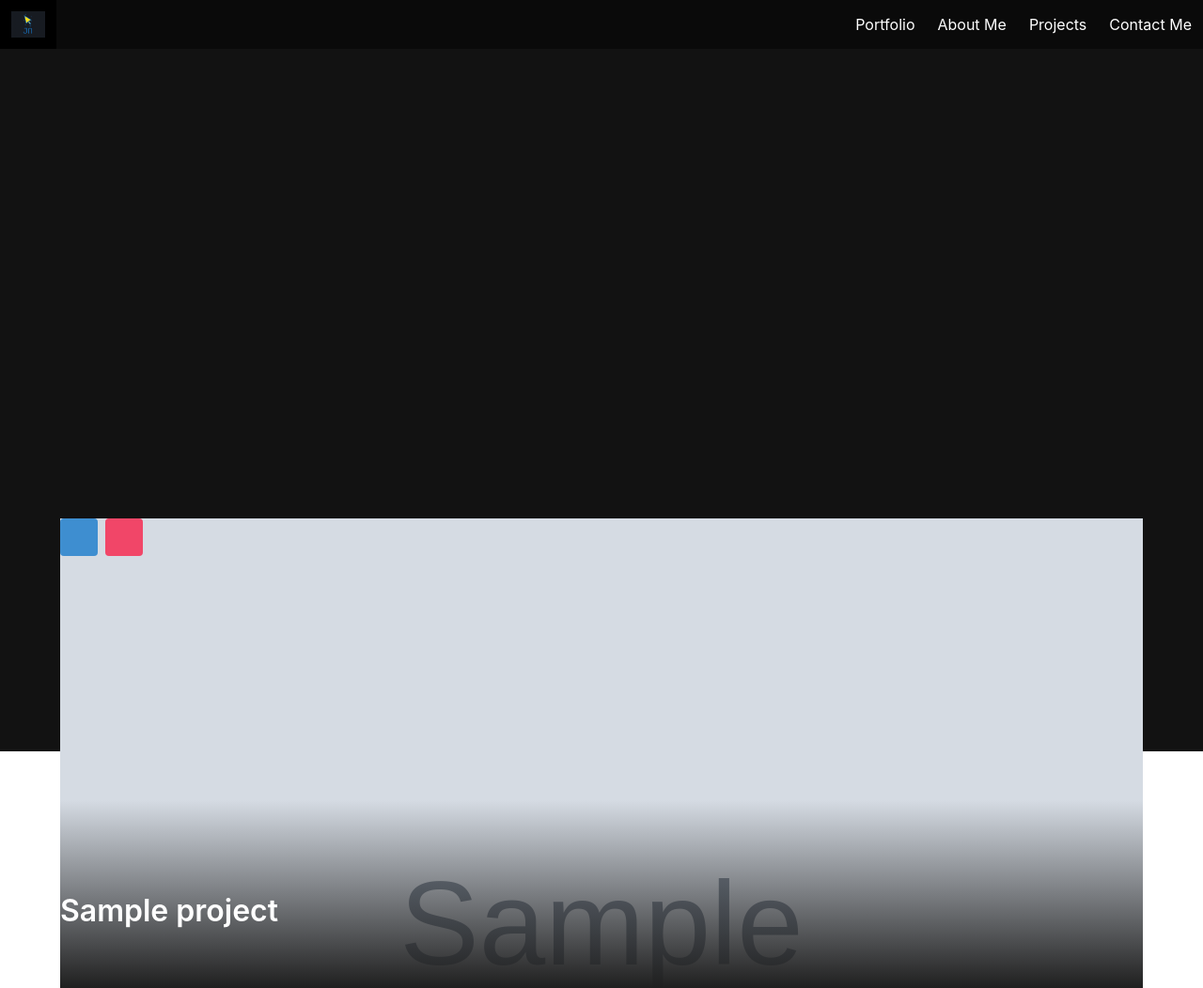
After one commit to Tiranoe/Portfolio, a Django app: page /projects/1/ in a window 1280 px wide. The commit adds this page. Shown: the whole page at 94% size. Run offline with Django 4.2, Linux system fonts and the light colour scheme; tables that the repository leaves empty hold one stand-in row (values such as "Sample post"); grey boxes marked "Sample" are stand-in pictures.

Commit message:
project detail page is now added

```diff
--- a/main_app/static/styles/main.css
+++ b/main_app/static/styles/main.css
@@ -33,3 +33,40 @@ h3 {
 p {
     font-size: 12px;
 }
+.detail__img {
+    position: absolute;
+    left: 0;
+    top: 0;
+    width: 100%;
+    height: 500px;
+    background-color: #ffffff;
+    overflow: hidden;
+}
+
+.detail__img::after {
+    content: "";
+    background-image: linear-gradient(transparent 60%, #1f1f1f);
+    position: absolute;
+    top: 0;
+    left: 0;
+    width: 100%;
+    height: 100%;
+    z-index: 5;
+}
+
+img {
+    width: 100%;
+    height: 500px;
+    object-fit: cover;
+    object-position: top;
+}
+
+.detail__name {
+    position: absolute;
+    z-index: 5;
+    top: 400px;
+}
+
+.detail__container {
+    margin-top: 500px;
+}
--- /dev/null
+++ b/main_app/templates/project_detail.html
@@ -0,0 +1,29 @@
+{% extends 'base.html' %}
+{% block content %}
+<div class="detail__img">
+    <img src="{{project.img}}" alt="{{project.name}}" />
+</div>
+<div class="detail__name">
+    <h1 class="title">{{project.name}}</h1>
+</div>
+<div class="detail__container">
+    <div class="buttons">
+        <a href="" class="button is-info">
+            <span class="icon">
+                <i class="fas fa-edit"></i>
+            </span>
+        </a>
+        <a href="" class="button is-danger">
+            <span class="icon">
+                <i class="fas fa-trash-alt"></i>
+            </span>
+        </a>
+    </div>
+    <div class="detail__about">
+        <h4 class="title is-4">About</h4>
+        <p>{{project.tool}}</p>
+        <p>{{project.description}}</p>
+    </div>
+</div>
+
+{% endblock %}
--- a/main_app/urls.py
+++ b/main_app/urls.py
@@ -6,5 +6,6 @@ urlpatterns = [
     path('', views.Home.as_view(), name="home"),
     path('about/', views.About.as_view(), name="aboutme"),
     path('projects/', views.ProjectList.as_view(), name="project_list"),
+    path('projects/<int:pk>/', views.ProjectDetail.as_view(), name="project_detail"),
     path('contact/', views.Contact.as_view(), name="contact me"),
 ]
--- a/main_app/views.py
+++ b/main_app/views.py
@@ -2,6 +2,8 @@ from django.shortcuts import render
 from django.views import View
 from django.views.generic.base import TemplateView
 from .models import Project
+from django.views.generic import DetailView
+
 
 class Home(TemplateView):
     template_name = "home.html"
@@ -17,5 +19,9 @@ class ProjectList(TemplateView):
         context["projects"] = Project.objects.all()
         return context
 
+class ProjectDetail(DetailView):
+    model = Project
+    template_name = "project_detail.html"
+
 class Contact(TemplateView):
     template_name = "contact.html"
```
Also changed, not shown: main_app/templates/project_list.html (+6 -9 lines).
